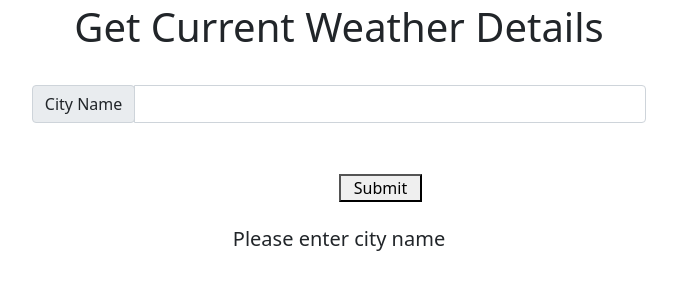
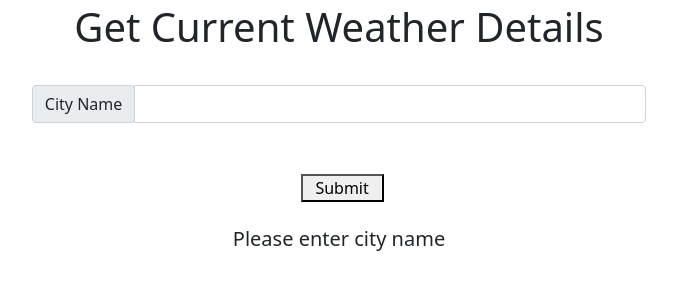
Before and after one commit to Yajendra2201/Minor-Project, a Flask app: page /currentwea in a window 1280 px wide; the page is wider, and only the part inside the window is pictured. Shown: the part 77-380 px from the top of that part, without its empty margins (301-978 px from the left). Run offline with Flask 2, Linux system fonts and the light colour scheme; the visitor is signed in with stand-in values (Sample User, id 1); some libraries are stand-ins or nearby versions.

```diff
--- a/templates/currentwea.html
+++ b/templates/currentwea.html
@@ -12,7 +12,7 @@
         </div>
         <input type="text" class="form-control" name="city">
       </div>
-      <button type="submit" style="padding: 0% 1% 0% 1%; margin: 2% 50%;">Submit</button>
+      <button type="submit" style="padding: 0% 1% 0% 1%; margin: 2% 47%;">Submit</button>
 </form>
 <!-- </div>
 {% for ls in l.keys()%}
```
